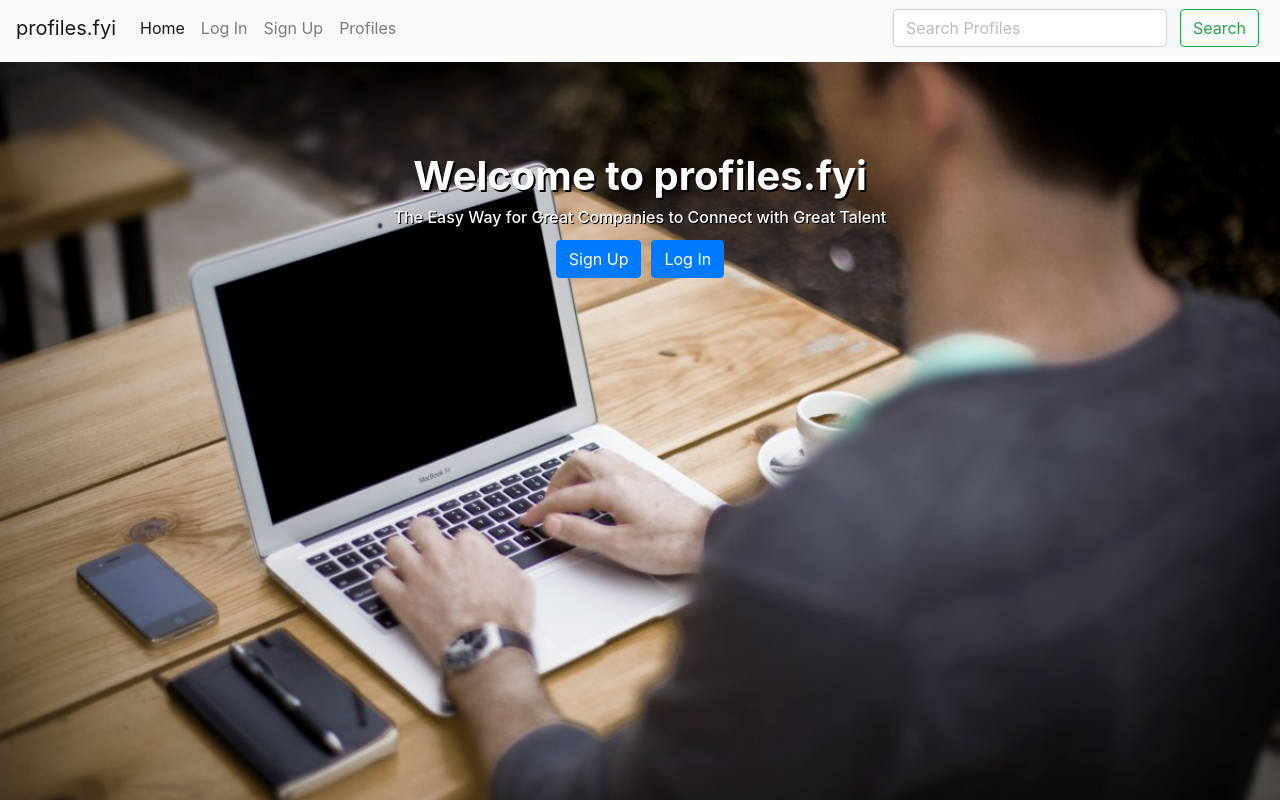
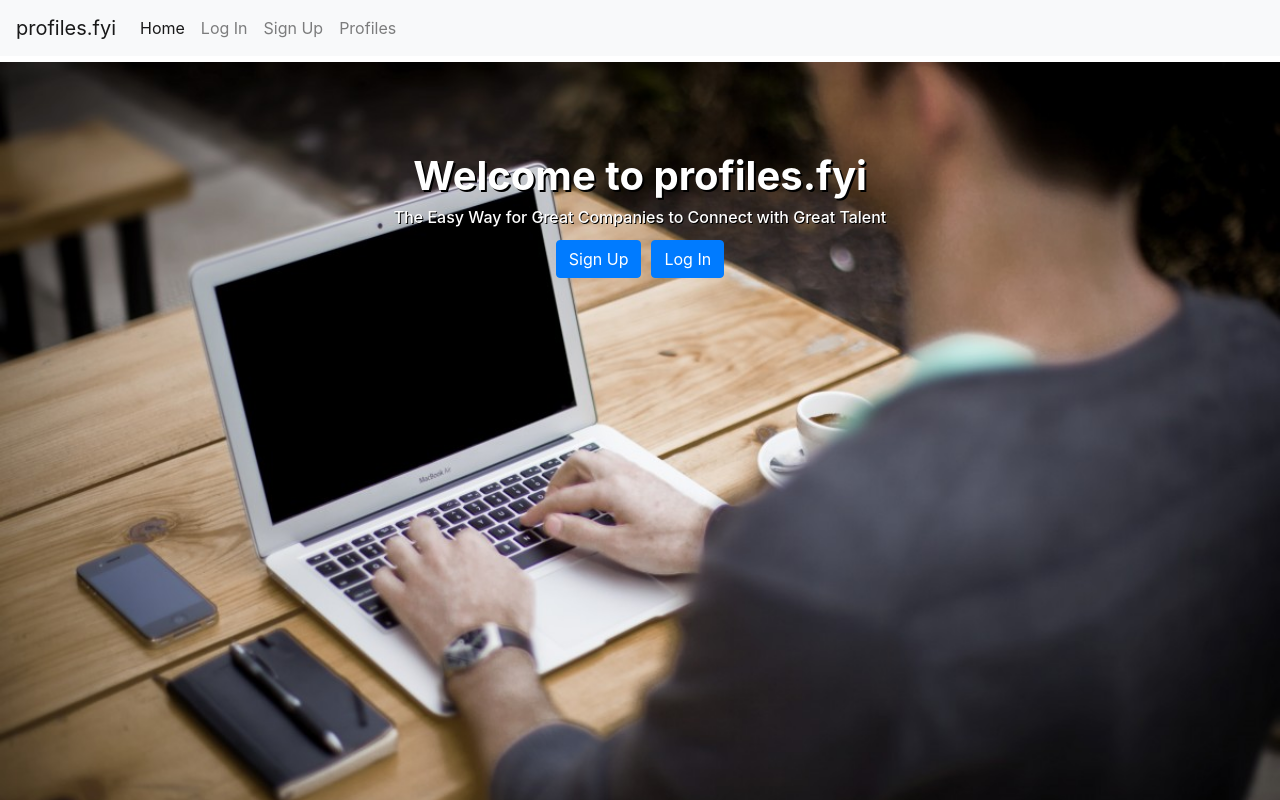
Before and after one commit to JasonSangiamo/profiles.fyi, a React (Create React App) app in the folder client/: page / in a window 1280 px wide. Shown: the top 800 px of the page. Built offline with nearby package versions, Linux system fonts and the light colour scheme.

Commit message:
removed navbar search

```diff
--- a/client/src/components/laylout/Navbar.js
+++ b/client/src/components/laylout/Navbar.js
@@ -99,20 +99,6 @@ class Navbar extends Component {
         <div className="collapse navbar-collapse" id="navbarSupportedContent">
           {/* coniditonally display links */}
           {isAuthenticated ? authLinks : guestLinks}
-          <form className="form-inline my-2 my-lg-0">
-            <input
-              className="form-control mr-sm-2"
-              type="search"
-              placeholder="Search Profiles"
-              aria-label="Search"
-            />
-            <button
-              className="btn btn-outline-success my-2 my-sm-0"
-              type="submit"
-            >
-              Search
-            </button>
-          </form>
         </div>
       </nav>
     );
```
